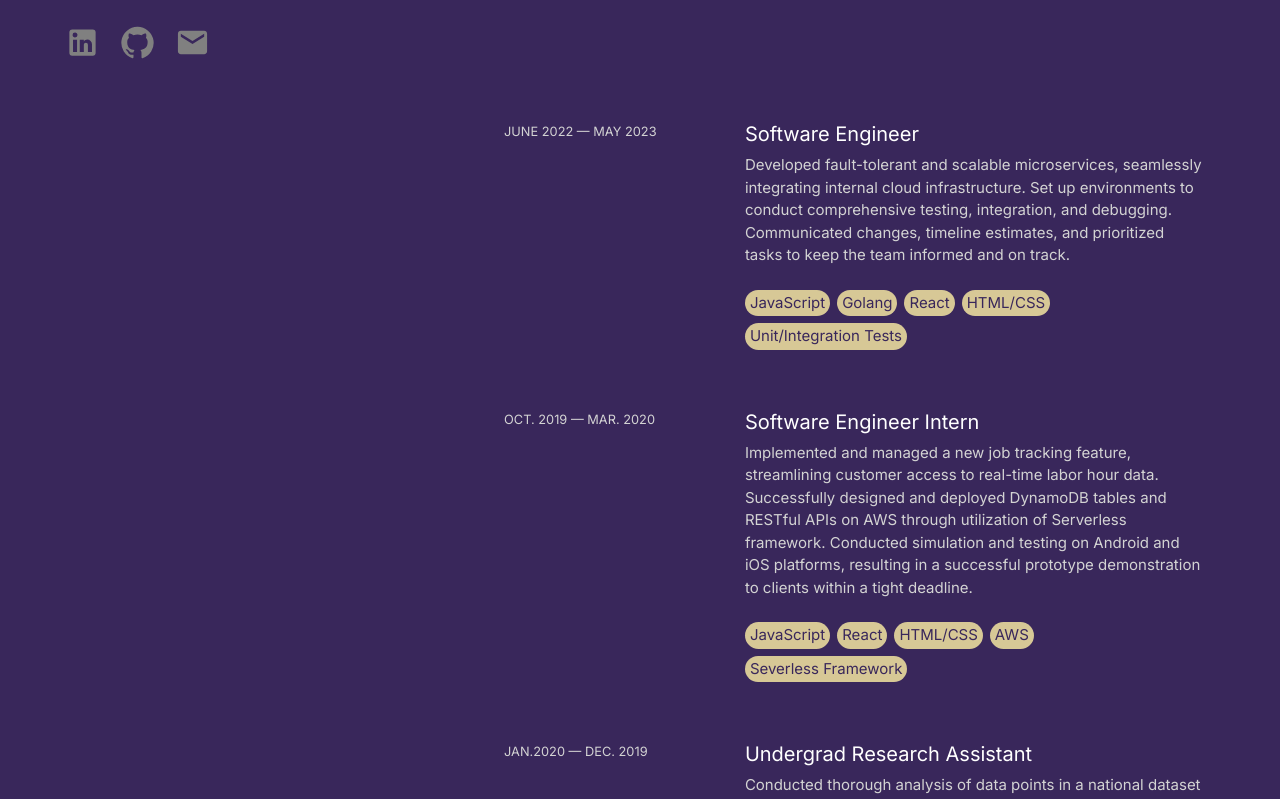
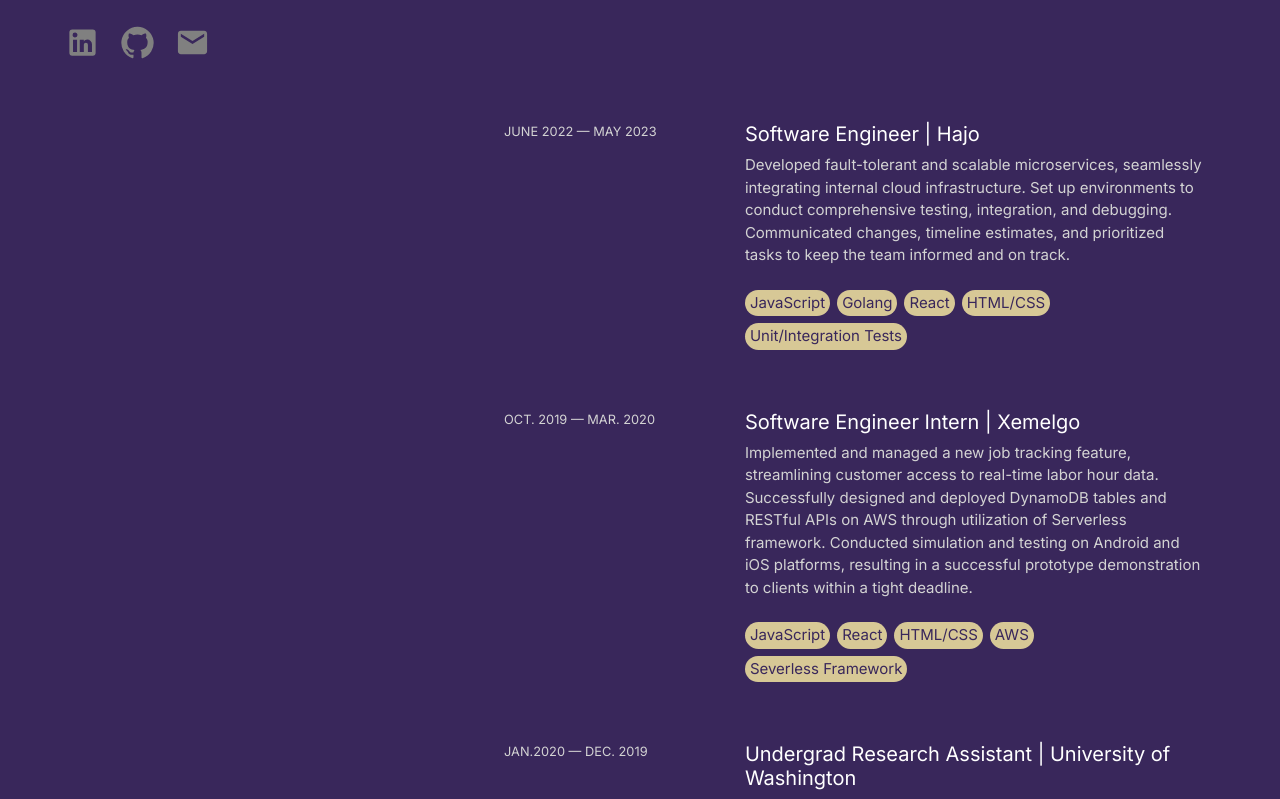
Before and after one commit to trevor-tran/portfolio, a React (Create React App) app: page / in a window 1280 px wide. Shown: the part 1220-2019 px from the top of the page. Built offline with nearby package versions, Linux system fonts and the light colour scheme.

Commit message:
Company (#5)
* fixed company missing in exp section

```diff
--- a/src/components/Project.js
+++ b/src/components/Project.js
@@ -4,7 +4,7 @@
 
 export default function Project({ project }) {
 
-  const { title, url, descriptions, skills, date, image } = project;
+  const { title, url, descriptions, skills, date, image, company } = project;
 
   let concatenatedDescription = "";
   descriptions.forEach((bullet) => {
@@ -26,7 +26,7 @@
       }
       <div className="col">
         <div className="d-flex">
-          <p className="h5">{title}</p>
+          <p className="h5">{title}{company ? ` | ${company}` : null}</p>
           {url && <span><ArrowOutwardIcon className="arrow" fontSize="small" /></span>}
         </div>
         <p>{concatenatedDescription}</p>
```
Also changed, not shown: 1 other file (tests, documents, lock files or other folders).
